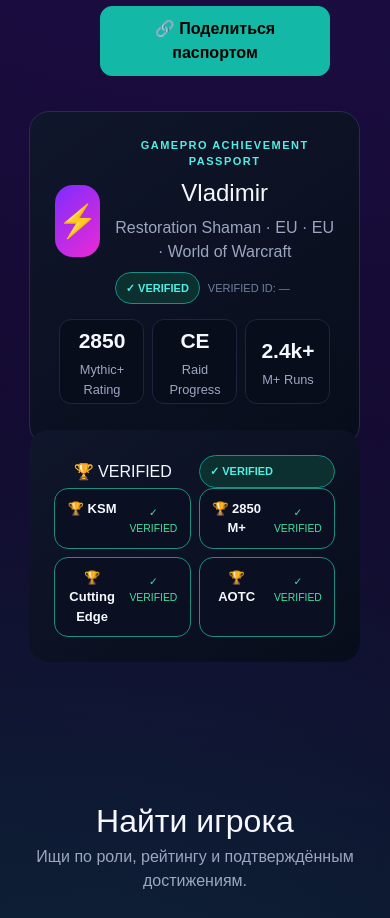
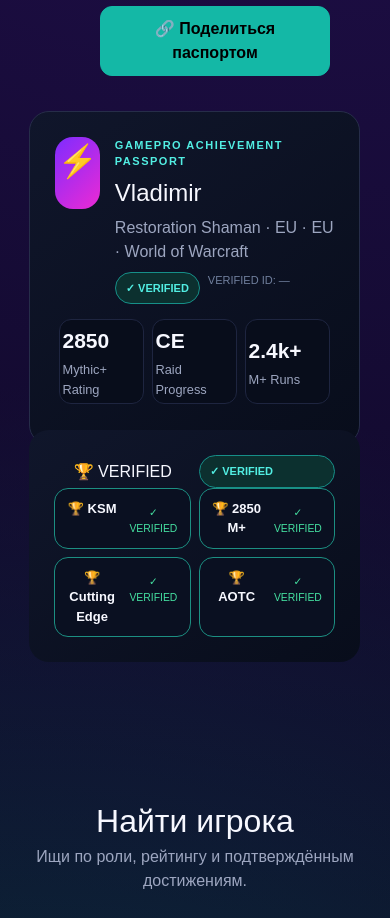
Before and after one commit to vesttrading/gamepro-market, a Next.js app: page / in a window 390 px wide. Shown: the part 800-1718 px from the top of the page. Built offline with nearby package versions, Linux system fonts and the light colour scheme; no server answers.

Commit message:
Adjust mobile styles for #passport grid
Refactor styles for #passport grid layout on mobile devices.

```diff
--- a/app/globals.css
+++ b/app/globals.css
@@ -127,10 +127,21 @@ div[style*="justifyContent: \"space-between\""] {
 }
 
 @media (max-width: 768px) {
+    /* Оставляем блок узким и аккуратным по центру */
     #passport .grid2 {
-        max-width: 355px !important;   /* На телефонах блок станет еще чуть уже и аккуратнее */
+        max-width: 355px !important;
         width: 100% !important;
         padding: 15px 12px !important;
+    }
+
+    /* Находим ТОЛЬКО текст с именем и специализацией внутри блока */
+    #passport .grid2 > div:first-child h1,
+    #passport .grid2 > div:first-child h2,
+    #passport .grid2 > div:first-child span,
+    #passport .grid2 > div:first-child div {
+        text-align: left !important;         /* Прижимаем буквы к левому краю */
+        align-items: flex-start !important; /* Убираем флекс-центрирование у текста */
+        margin-left: 0 !important;           /* Сбрасываем авто-отступы, которые двигали имя */
     }
 }
 
```
